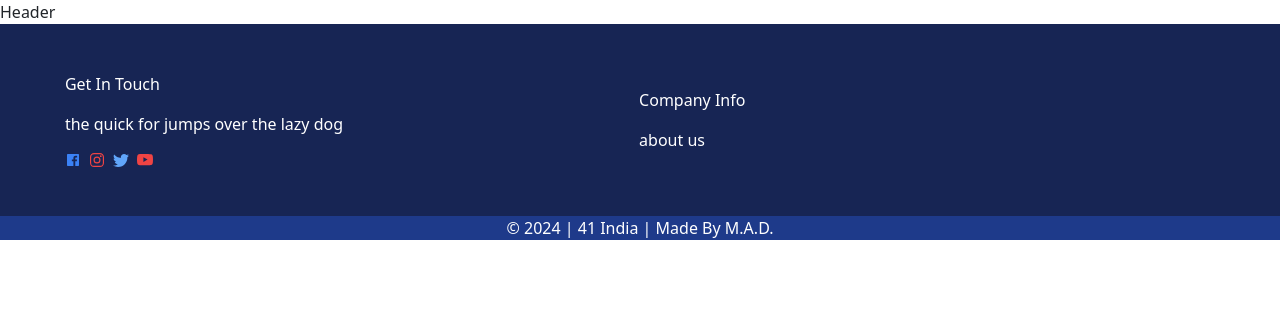
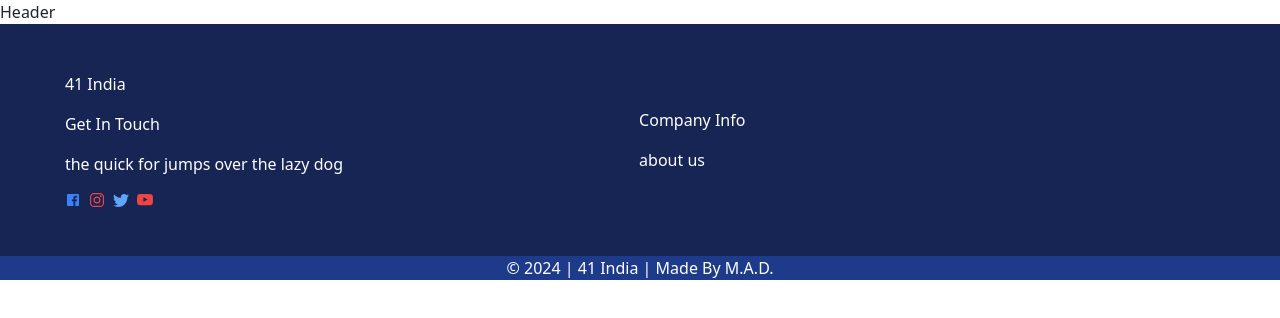
Before and after one commit to RahanePrachi/FortyOne_India, a React (Create React App) app: page /contact in a window 1280 px wide. Shown: the top 318 px of the page. Built offline with nearby package versions, Linux system fonts and the light colour scheme.

Commit message:
footer created

```diff
--- a/src/comman__components/footer/Footer.jsx
+++ b/src/comman__components/footer/Footer.jsx
@@ -13,6 +13,7 @@ const Footer = () => {
         <div className='my-12 flex lg:w-[40%] flex-col gap-3'>
           {/* Logo image */}
           {/* <img src="" alt="" /> */}
+          <p>41 India</p>
           <p>Get In Touch</p>
           <p>the quick for jumps over the lazy dog</p>
           <div className='flex gap-2'>
```
